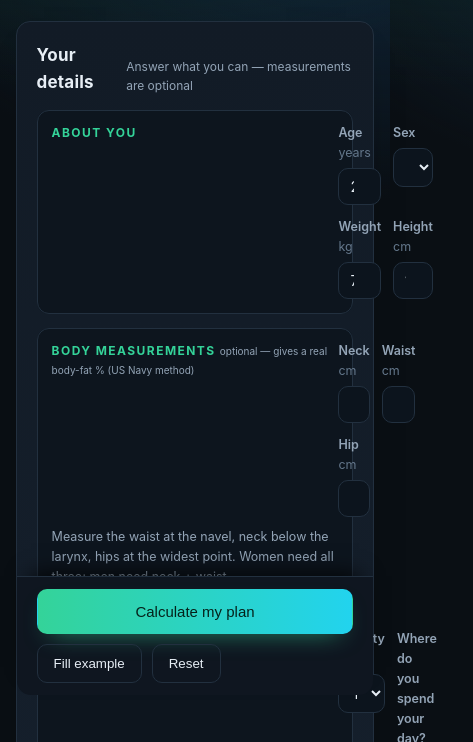
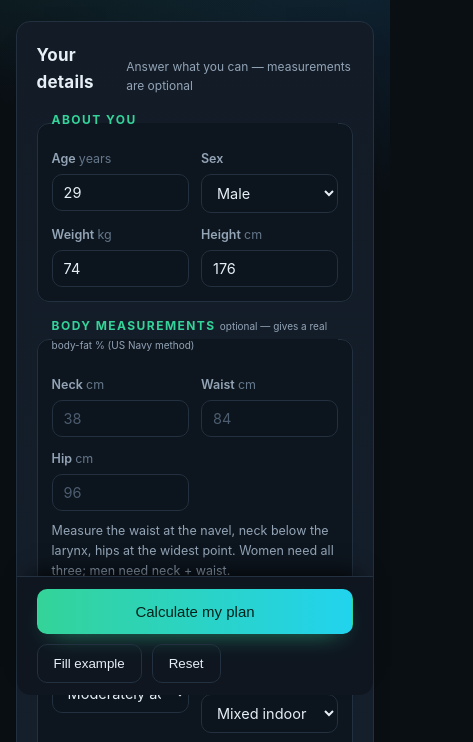
Before and after one commit to nitesh8860/awesome-health, a website: page index.html in a window 390 px wide. Shown: the part 149-891 px from the top of the page, 473 px wide, since content can reach past the window. Drawn offline with Linux system fonts and the light colour scheme.

Commit message:
Fix broken form layout: collapsed field grids and sideways scroll
Two layout bugs made the form unusable:

1. legend was floated (float:left; width:100%) so the following .grid-2/.grid-3
   grids became BFCs with no room beside the float and collapsed to 0 px wide —
   every input rendered ~24 px wide at all viewport sizes. Legend is now a
   normal in-flow block inside the panel.
2. number inputs have an intrinsic minimum width and grid children default to
   min-width:auto, so the measurement fields and selects overflowed their
   columns and the page scrolled sideways below ~800 px. Added min-width:0 to
   form-grid/grid-2/grid-3 children and inputs, clamped the form columns with
   minmax(min(310px,100%),1fr), and switched the page track to minmax(0,1fr).
   Grid-2/grid-3 also collapse to one column below 380 px.

Also: the micronutrient table now stacks into per-nutrient blocks on phones
instead of forcing a sideways scroll; that rule is screen-only so print is
unaffected. README notes the layout verification.

Verified in headless Chrome at 1600/1440/1280/1024/900/768/640/540/480/414/
390/375/360/320 px (plain and mobile emulation): no horizontal scroll, no
collapsed field grids, no clipped text, no controls under 60 px, results intact.

```diff
--- a/css/styles.css
+++ b/css/styles.css
@@ -51,7 +51,7 @@ body {
 /* ---------- layout: inputs on top, plan below ---------- */
 .layout {
   display: grid;
-  grid-template-columns: 1fr;
+  grid-template-columns: minmax(0, 1fr);
   gap: 18px;
   align-items: start;
   padding: 18px 0 40px;
@@ -73,17 +73,26 @@ body {
 .card-head { display: flex; justify-content: space-between; align-items: center; gap: 12px; }
 .card-head h2 { margin-bottom: 14px; }
 
-.form-card { padding-bottom: 16px; }
+.form-card { padding-bottom: 16px; min-width: 0; }
 
 /* The four input groups sit side by side on wide screens so the whole form —
  * and the Calculate button — stays above the fold. */
 .form-grid {
   display: grid;
-  grid-template-columns: repeat(auto-fit, minmax(310px, 1fr));
+  grid-template-columns: repeat(auto-fit, minmax(min(310px, 100%), 1fr));
   gap: 14px;
   align-items: start;
 }
 @media (max-width: 700px) { .form-grid { grid-template-columns: 1fr; } }
+
+/* Number inputs have an intrinsic minimum width and grid/flex children default
+ * to min-width:auto, which used to push the whole page sideways on tablets and
+ * phones. Let everything shrink to its cell. */
+.form-grid > *,
+.grid-2 > *,
+.grid-3 > *,
+.card-head > * { min-width: 0; }
+input, select, label, output { min-width: 0; }
 
 /* ---------- form ---------- */
 fieldset {
@@ -92,18 +101,22 @@ fieldset {
   background: #0d151e;
   margin: 0;
   padding: 12px 14px 14px;
-  display: flow-root; /* contain the floated legend */
+  min-width: 0;
 }
+/* A normal in-flow heading inside the panel. (A floated legend makes the
+ * following grid collapse to 0 width — do not reintroduce that.) */
 legend {
-  float: left; width: 100%;
+  display: block;
+  width: 100%;
   font-size: 12px; text-transform: uppercase; letter-spacing: .12em;
-  color: var(--accent); font-weight: 700; padding: 0 0 6px;
+  color: var(--accent); font-weight: 700; padding: 0 0 8px;
 }
 legend small { text-transform: none; letter-spacing: 0; color: var(--muted); font-weight: 400; }
 
 .grid-2 { display: grid; grid-template-columns: 1fr 1fr; gap: 12px; }
 .grid-3 { display: grid; grid-template-columns: repeat(3, 1fr); gap: 12px; }
 @media (max-width: 460px) { .grid-3 { grid-template-columns: 1fr 1fr; } }
+@media (max-width: 380px) { .grid-2, .grid-3 { grid-template-columns: 1fr; } }
 
 label { display: block; font-size: 12.5px; color: var(--muted); font-weight: 600; }
 .unit { color: #64778b; font-weight: 400; }
@@ -159,7 +172,7 @@ input[type="number"]::placeholder { color: #4c5d70; }
 
 /* Phones: the form is long, so keep the Calculate button floating at the bottom
  * of the viewport while the form is on screen. */
-@media (max-width: 700px) {
+@media screen and (max-width: 700px) {
   .form-card { padding-bottom: 10px; }
   .actions {
     position: sticky; bottom: 0; z-index: 5;
@@ -231,6 +244,20 @@ input[type="number"]::placeholder { color: #4c5d70; }
 /* ---------- tables / micros ---------- */
 .table-wrap { overflow-x: auto; border: 1px solid var(--line); border-radius: 12px; }
 .micro-table { width: 100%; border-collapse: collapse; font-size: 13.5px; min-width: 560px; }
+
+/* Phones: stack each nutrient as a small card so no column is cut off and the
+ * table never needs sideways scrolling. */
+@media screen and (max-width: 620px) {
+  .micro-table { min-width: 0; }
+  .micro-table thead { display: none; }
+  .micro-table, .micro-table tbody, .micro-table tr, .micro-table td { display: block; width: 100%; }
+  .micro-table tr { border-bottom: 1px solid #1a2632; padding: 9px 2px; }
+  .micro-table tr:last-child { border-bottom: 0; }
+  .micro-table td { border: 0; padding: 1px 12px; }
+  .micro-table td.num { text-align: left; }
+  .micro-table td.num::before { content: 'Target: '; color: var(--muted); font-weight: 400; }
+  .micro-table td.src { font-size: 12px; }
+}
 .micro-table th {
   text-align: left; padding: 10px 12px; background: #0d151e;
   font-size: 11.5px; text-transform: uppercase; letter-spacing: .09em; color: var(--muted);
```
Also changed, not shown: tests/run.js (+11 -0 lines), README.md.
